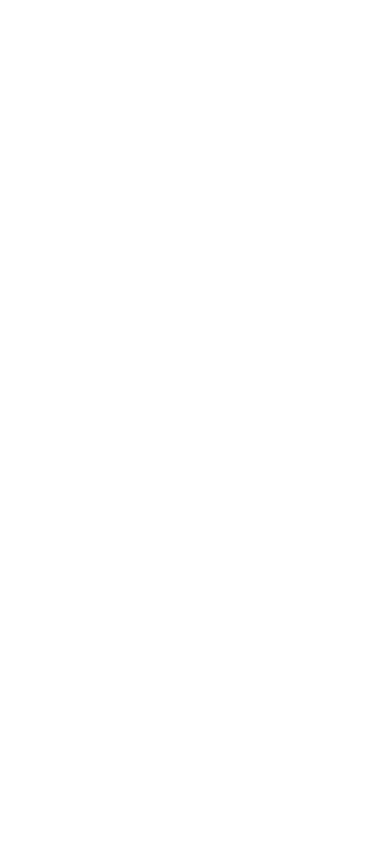
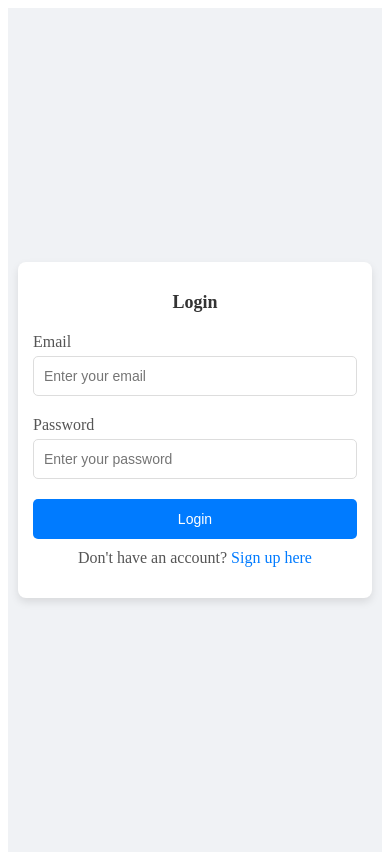
Before and after one commit to ikbal-hussain/Real-Estate-Accomodation, a React (Vite) app in the folder real_estate_app/: page /login in a window 390 px wide. Built offline with nearby package versions, Linux system fonts and the light colour scheme.

Commit message:
Signup and Login Page

```diff
--- a/real_estate_app/package.json
+++ b/real_estate_app/package.json
@@ -10,8 +10,10 @@
     "preview": "vite preview"
   },
   "dependencies": {
+    "firebase": "^10.14.0",
     "react": "^18.3.1",
-    "react-dom": "^18.3.1"
+    "react-dom": "^18.3.1",
+    "react-router-dom": "^6.26.2"
   },
   "devDependencies": {
     "@eslint/js": "^9.9.0",
--- a/real_estate_app/src/App.jsx
+++ b/real_estate_app/src/App.jsx
@@ -1,14 +1,19 @@
-import { useState } from 'react'
-import './App.css'
+// src/App.jsx
+import { BrowserRouter as Router, Routes, Route } from "react-router-dom";
+import Login from "./pages/Login";
+import Signup from "./pages/Signup";
+import Home from './pages/Home'
 
-function App() {
+const App = () => {
+  return (
+    <Router>
+      <Routes>
+        <Route path="/login" element={<Login />} />
+        <Route path="/signup" element={<Signup />} />
+        <Route path="/home" element={<Home />} />
+      </Routes>
+    </Router>
+  );
+};
 
-
-  return (
-    <>
-
-    </>
-  )
-}
-
-export default App
+export default App;
--- /dev/null
+++ b/real_estate_app/src/firebase.js
@@ -0,0 +1,14 @@
+import { initializeApp } from "firebase/app";
+import { getAuth } from "firebase/auth";
+
+const firebaseConfig = {
+  apiKey: "AIzaSyCE3Uf_OoajZ1QWjdUv40Jaep50wI79Ivw",
+  authDomain: "real-estate-1bee9.firebaseapp.com",
+  projectId: "real-estate-1bee9",
+  storageBucket: "real-estate-1bee9.appspot.com",
+  messagingSenderId: "129255791418",
+  appId: "1:129255791418:web:304954dca38274ca1f4e03",
+};
+
+const app = initializeApp(firebaseConfig);
+export const auth = getAuth(app);
--- /dev/null
+++ b/real_estate_app/src/pages/Login.jsx
@@ -0,0 +1,61 @@
+import { useState } from "react";
+import { signInWithEmailAndPassword } from "firebase/auth";
+import { auth } from "../firebase";
+import { useNavigate } from "react-router-dom";
+import "../styles/auth.css";
+
+const Login = () => {
+  const [email, setEmail] = useState("");
+  const [password, setPassword] = useState("");
+  const [error, setError] = useState("");
+  const navigate = useNavigate();
+
+  const handleLogin = async (e) => {
+    e.preventDefault();
+    try {
+      await signInWithEmailAndPassword(auth, email, password);
+      navigate("/home");
+    } catch (err) {
+      setError("Failed to login. Check your credentials.");
+    }
+  };
+
+  return (
+    <div className="auth-container">
+      <div className="auth-form">
+        <h2>Login</h2>
+        <form onSubmit={handleLogin}>
+          <div className="form-group">
+            <label htmlFor="email">Email</label>
+            <input
+              type="email"
+              id="email"
+              placeholder="Enter your email"
+              value={email}
+              onChange={(e) => setEmail(e.target.value)}
+              required
+            />
+          </div>
+          <div className="form-group">
+            <label htmlFor="password">Password</label>
+            <input
+              type="password"
+              id="password"
+              placeholder="Enter your password"
+              value={password}
+              onChange={(e) => setPassword(e.target.value)}
+              required
+            />
+          </div>
+          {error && <p className="error-message">{error}</p>}
+          <button type="submit">Login</button>
+        </form>
+        <p>
+          Don't have an account? <a href="/signup">Sign up here</a>
+        </p>
+      </div>
+    </div>
+  );
+};
+
+export default Login;
--- /dev/null
+++ b/real_estate_app/src/pages/Signup.jsx
@@ -0,0 +1,61 @@
+import { useState } from "react";
+import { createUserWithEmailAndPassword } from "firebase/auth";
+import { auth } from "../firebase";
+import { useNavigate } from "react-router-dom";
+import "../styles/auth.css";
+
+const Signup = () => {
+  const [email, setEmail] = useState("");
+  const [password, setPassword] = useState("");
+  const [error, setError] = useState("");
+  const navigate = useNavigate();
+
+  const handleSignup = async (e) => {
+    e.preventDefault();
+    try {
+      await createUserWithEmailAndPassword(auth, email, password);
+      navigate("/login");
+    } catch (err) {
+      setError("Failed to create account.");
+    }
+  };
+
+  return (
+    <div className="auth-container">
+      <div className="auth-form">
+        <h2>Signup</h2>
+        <form onSubmit={handleSignup}>
+          <div className="form-group">
+            <label htmlFor="email">Email</label>
+            <input
+              type="email"
+              id="email"
+              placeholder="Enter your email"
+              value={email}
+              onChange={(e) => setEmail(e.target.value)}
+              required
+            />
+          </div>
+          <div className="form-group">
+            <label htmlFor="password">Password</label>
+            <input
+              type="password"
+              id="password"
+              placeholder="Enter your password"
+              value={password}
+              onChange={(e) => setPassword(e.target.value)}
+              required
+            />
+          </div>
+          {error && <p className="error-message">{error}</p>}
+          <button type="submit">Sign Up</button>
+        </form>
+        <p>
+          Already have an account? <a href="/login">Login here</a>
+        </p>
+      </div>
+    </div>
+  );
+};
+
+export default Signup;
--- /dev/null
+++ b/real_estate_app/src/styles/auth.css
@@ -0,0 +1,131 @@
+.auth-container {
+  display: flex;
+  justify-content: center;
+  align-items: center;
+  height: 100vh;
+  background-color: #f0f2f5;
+  padding: 20px;
+  box-sizing: border-box;
+}
+
+.auth-form {
+  background-color: white;
+  padding: 40px;
+  border-radius: 10px;
+  box-shadow: 0 4px 8px rgba(0, 0, 0, 0.1);
+  max-width: 400px;
+  width: 100%;
+  text-align: center;
+  box-sizing: border-box;
+}
+
+.auth-form h2 {
+  font-size: 24px;
+  margin-bottom: 20px;
+  color: #333;
+}
+
+.form-group {
+  margin-bottom: 15px;
+  text-align: left;
+}
+
+.form-group label {
+  display: block;
+  margin-bottom: 5px;
+  font-weight: 500;
+  color: #555;
+}
+
+.auth-form input {
+  width: 100%;
+  height: 50px;
+  padding: 10px;
+  margin-bottom: 5px;
+  border: 1px solid #ddd;
+  border-radius: 5px;
+  font-size: 16px;
+  box-sizing: border-box;
+}
+
+.auth-form button {
+  width: 100%;
+  height: 50px;
+  padding: 10px;
+  background-color: #007bff;
+  color: white;
+  border: none;
+  border-radius: 5px;
+  font-size: 18px;
+  cursor: pointer;
+}
+
+.auth-form button:hover {
+  background-color: #0056b3;
+}
+
+.auth-form p {
+  margin-top: 10px;
+  color: #555;
+}
+
+.auth-form a {
+  color: #007bff;
+  text-decoration: none;
+}
+
+.auth-form a:hover {
+  text-decoration: underline;
+}
+
+.error-message {
+  color: red;
+  font-size: 14px;
+}
+
+@media (max-width: 768px) {
+  .auth-form {
+    padding: 20px;
+  }
+
+  .auth-form h2 {
+    font-size: 20px;
+  }
+
+  .auth-form button {
+    font-size: 16px;
+  }
+
+  .auth-form input {
+    height: 45px;
+  }
+
+  .auth-form button {
+    height: 45px;
+  }
+}
+
+@media (max-width: 480px) {
+  .auth-container {
+    padding: 10px;
+  }
+
+  .auth-form {
+    padding: 15px;
+    border-radius: 8px;
+  }
+
+  .auth-form h2 {
+    font-size: 18px;
+  }
+
+  .auth-form input {
+    font-size: 14px;
+    height: 40px;
+  }
+
+  .auth-form button {
+    font-size: 14px;
+    height: 40px;
+  }
+}
```
Also changed, not shown: 1 other file (tests, documents, lock files or other folders).
